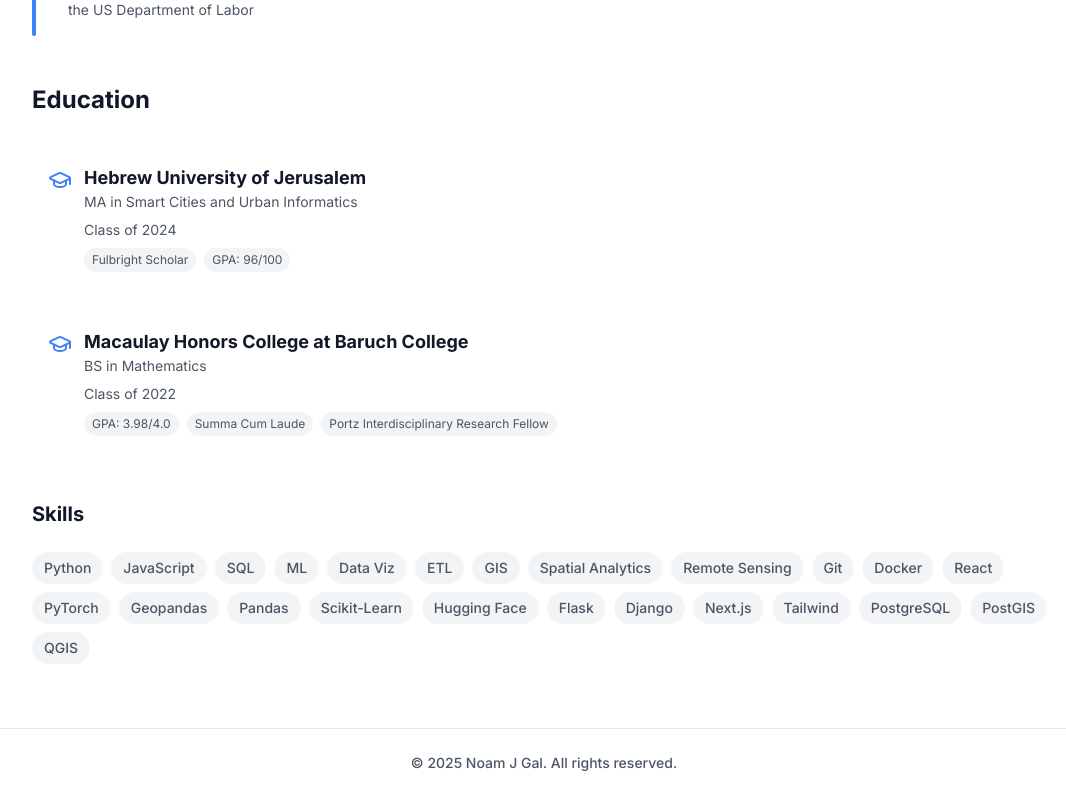
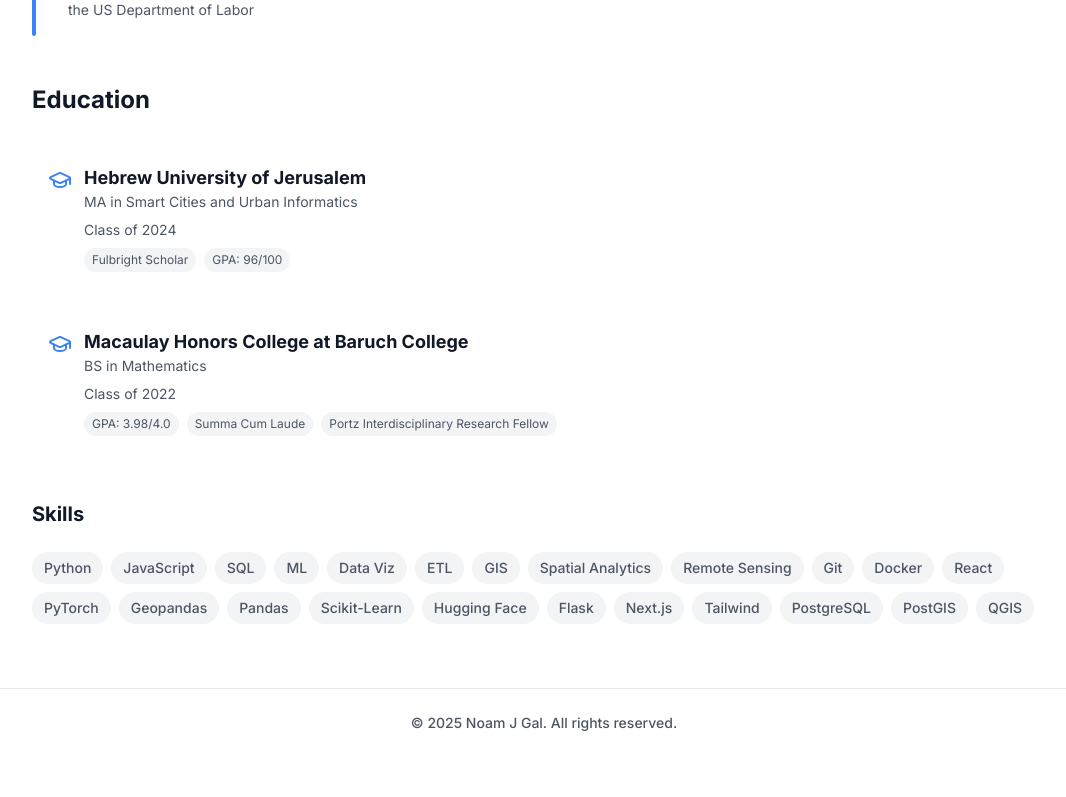
Before and after one commit to noamjgal/noamjgal.github.io, a Next.js app: page / in a window 1280 px wide. Shown: the part 2217-3014 px from the top of the page, without its empty margins (96-1162 px from the left). After the commit the page ends 2974 px from the top, so only its background shows below. Built offline with nearby package versions, Linux system fonts and the light colour scheme.

Commit message:
drop django

```diff
--- a/src/app/components/Portfolio.tsx
+++ b/src/app/components/Portfolio.tsx
@@ -143,7 +143,6 @@
     "Scikit-Learn",
     "Hugging Face",
     "Flask",
-    "Django",
     "Next.js",
     "Tailwind",
     "PostgreSQL",
```
